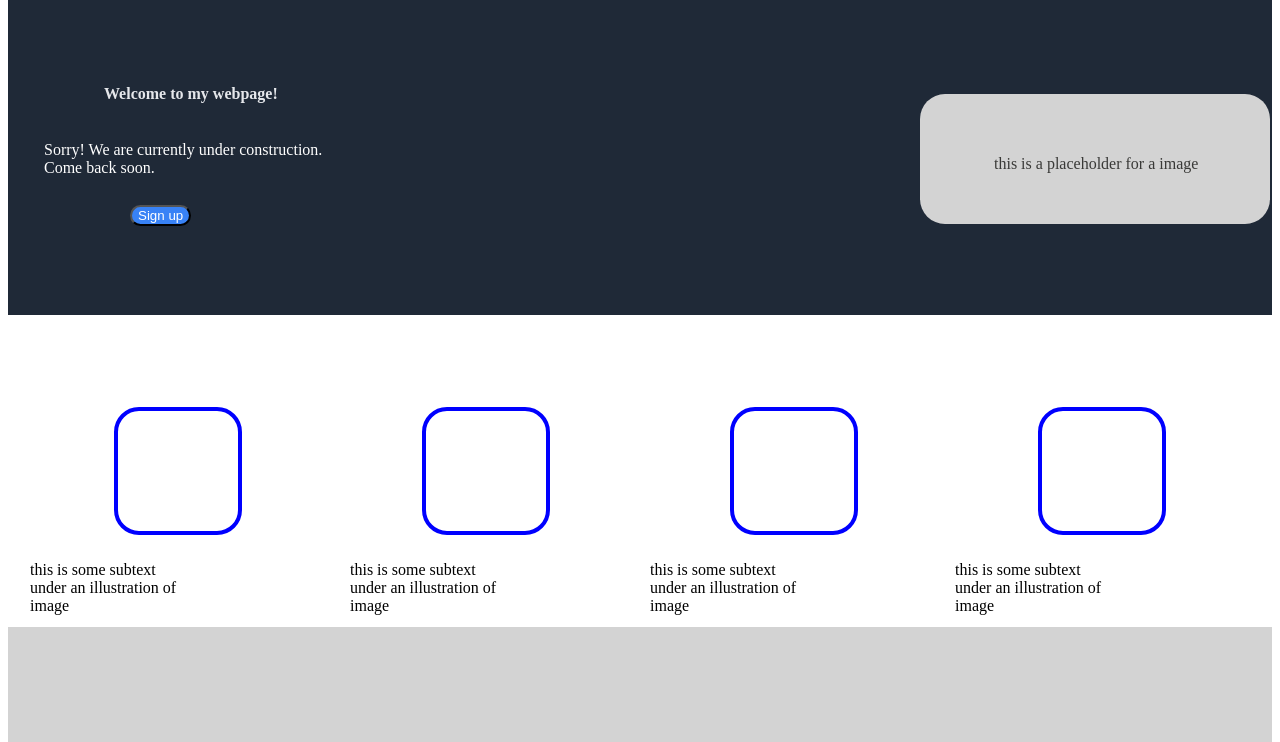
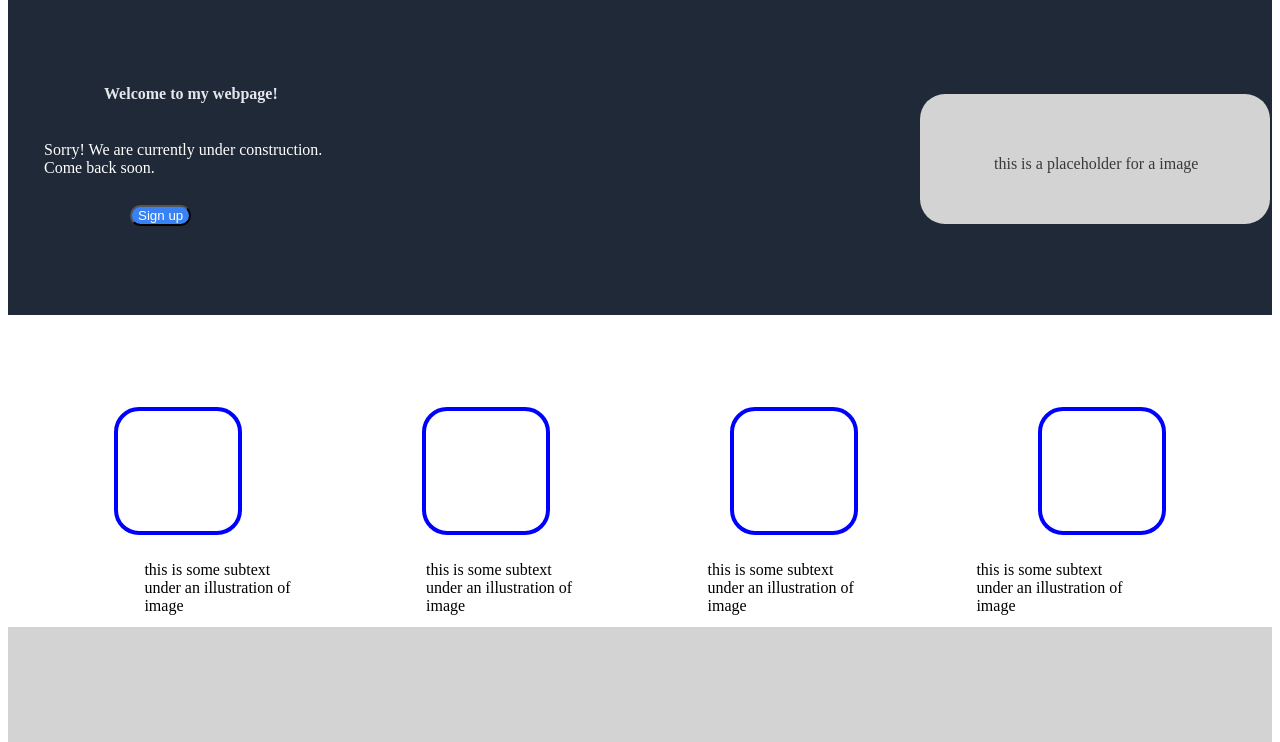
Before and after one commit to bloodhound1463/Odin-Project-Landing-Page, a plain HTML site: page index.html in a window 1280 px wide. Shown: the part 55-797 px from the top of the page. Drawn offline with Linux system fonts and the light colour scheme.

Commit message:
changed css right from px to % for box text positions

```diff
--- a/css-link/style.css
+++ b/css-link/style.css
@@ -144,7 +144,7 @@ header {
     position: absolute;
     display: flex;
     top: 600px;
-    right: 1100px;
+    right: 77%;
 }
 
 .box-two-text {
@@ -153,7 +153,7 @@ header {
     position: absolute;
     display: flex;
     top: 600px;
-    right: 780px;
+    right: 55%;
 }
 
 .box-three-text {
@@ -162,7 +162,7 @@ header {
     position: absolute;
     display: flex;
     top: 600px;
-    right: 480px;
+    right: 33%;
 }
 
 .box-four-text {
@@ -171,7 +171,7 @@ header {
     position: absolute;
     display: flex;
     top: 600px;
-    right: 175px;
+    right: 12%;
 }
 
 .quote {
```
